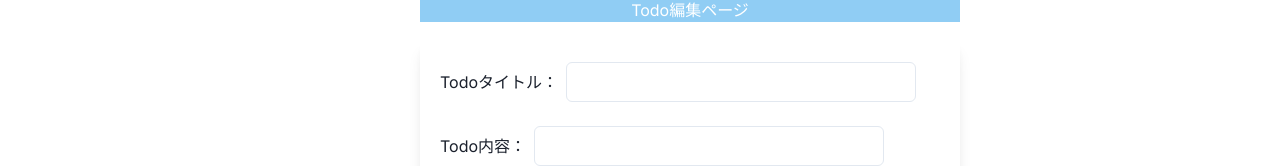
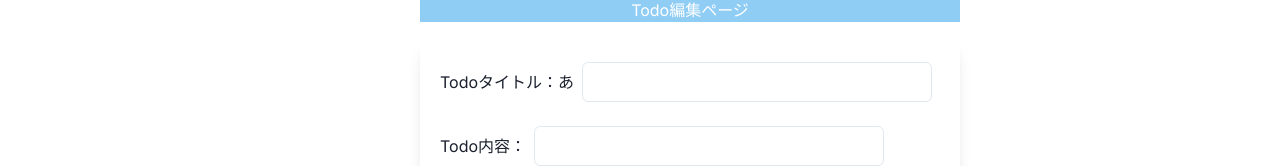
Before and after one commit to y-u27/your-todo-by-Next.js, a Next.js app: page /todos/1/edit in a window 1280 px wide. Shown: the part 182-348 px from the top of the page. Built offline with nearby package versions, Linux system fonts and the light colour scheme.

Commit message:
軽微修正

```diff
--- a/src/components/TodoEdit.tsx
+++ b/src/components/TodoEdit.tsx
@@ -82,7 +82,7 @@ const TodoEdit = ({ id }: paramsProps) => {
           <CardBody>
             <Box>
               <HStack>
-                <Text>Todoタイトル：</Text>
+                <Text>Todoタイトル：あ</Text>
                 <Input w="70%" h={10} ref={titleRef} />
               </HStack>
               <br />
```
